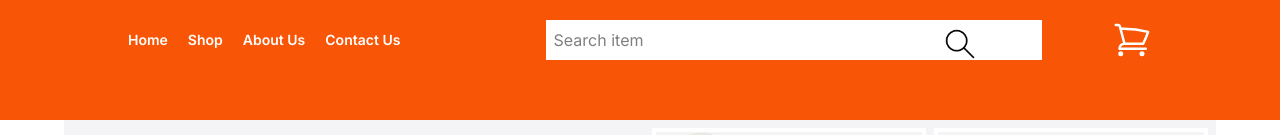
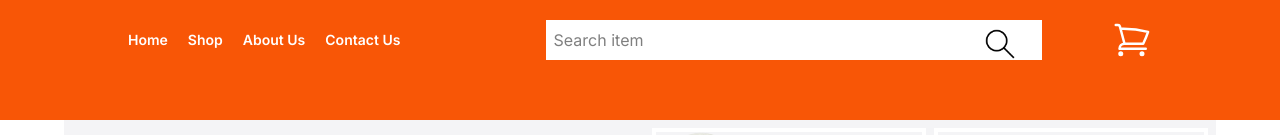
Before and after one commit to Muhammad-Abdullah-programmer/E-commerece, a website: page index.html in a window 1280 px wide. Shown: the top 135 px of the page. Drawn offline with Linux system fonts and the light colour scheme.

Commit message:
made some changes

```diff
--- a/index.html
+++ b/index.html
@@ -41,7 +41,7 @@
 <!-- Search Bar  -->
 <div class="search-bar w-[50%]  px-2">
   <input type="text" placeholder="Search item" class="bg-white w-full py-2 px-2 outline-none relative" id="searchBar">
-  <img src="src/IMAGES/icons/search.png" alt="Search Button" class="absolute top-6 right-75 w-10 h-10">
+  <img src="src/IMAGES/icons/search.png" alt="Search Button" class="absolute top-6 right-65 w-10 h-10">
 </div>
 
 <!-- Cart  -->
```
Also changed, not shown: src/output.css.
